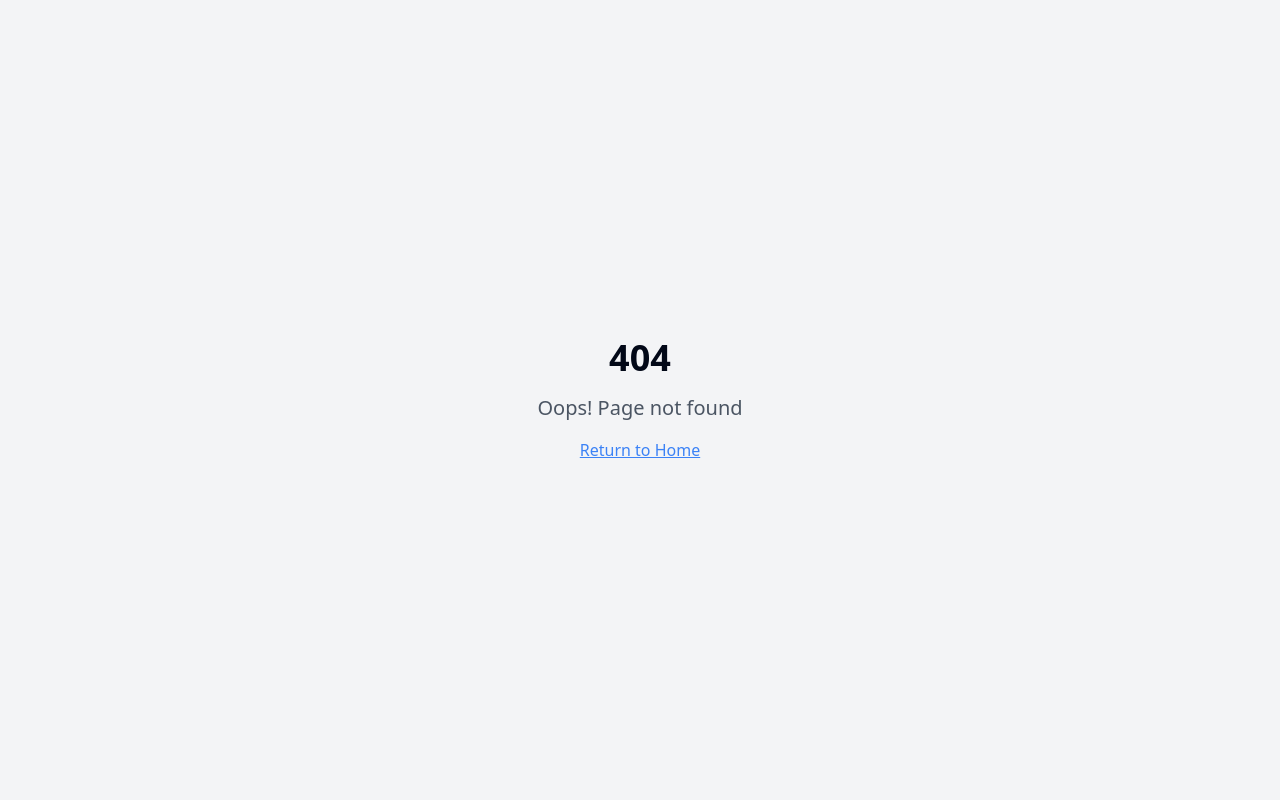
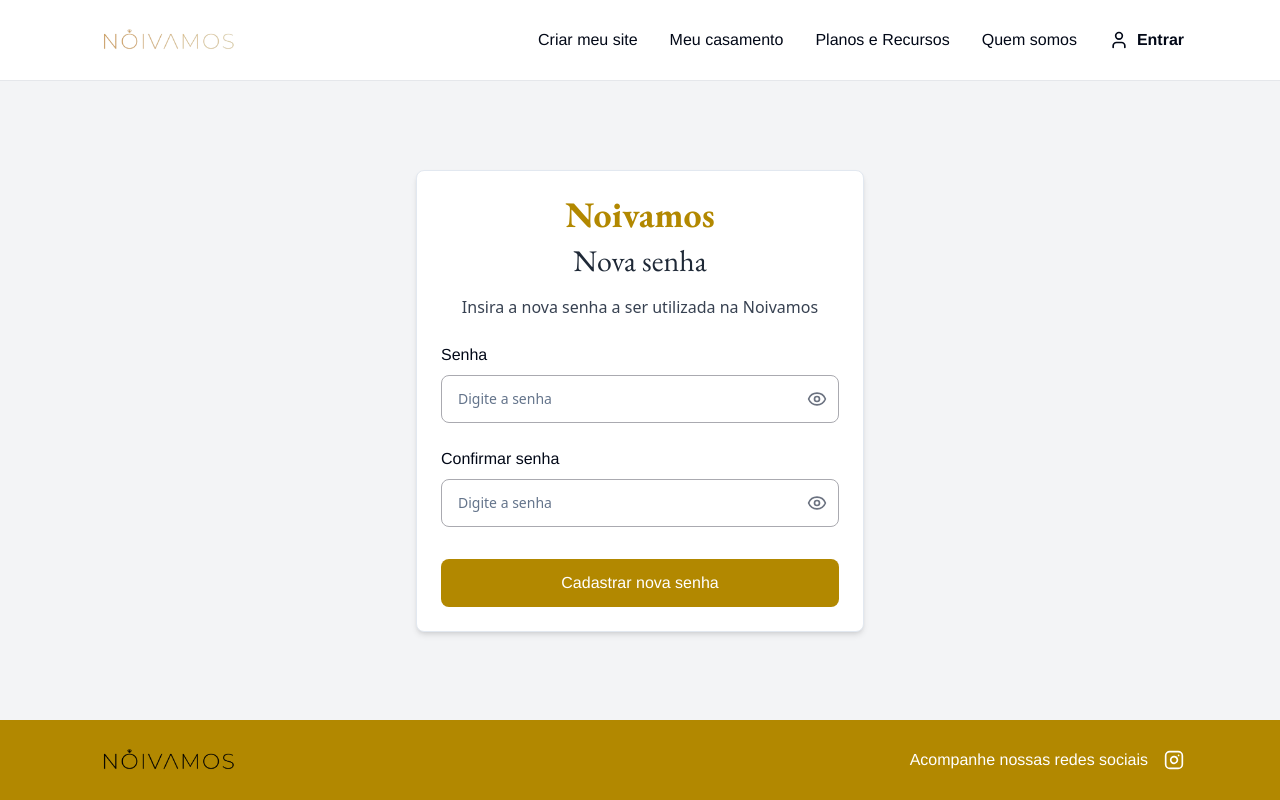
Before and after one commit to Fnatic12/noivamos-frontend, a React (Vite) app: page /reset-password in a window 1280 px wide. Before the commit this address had no page. Built offline with nearby package versions, Linux system fonts and the light colour scheme; a web font is replaced by a local one.

Commit message:
Refactor: Apply consistent screen pattern
Apply the same pattern used in other screens to the current screen.

```diff
--- a/src/App.tsx
+++ b/src/App.tsx
@@ -8,6 +8,7 @@ import Index from "./pages/Index";
 import Login from "./pages/Login";
 import Register from "./pages/Register";
 import ForgotPassword from "./pages/ForgotPassword";
+import ResetPassword from "./pages/ResetPassword";
 import NotFound from "./pages/NotFound";
 
 const queryClient = new QueryClient();
@@ -23,6 +24,7 @@ const App = () => (
           <Route path="/login" element={<Login />} />
           <Route path="/register" element={<Register />} />
           <Route path="/forgot-password" element={<ForgotPassword />} />
+          <Route path="/reset-password" element={<ResetPassword />} />
           {/* ADD ALL CUSTOM ROUTES ABOVE THE CATCH-ALL "*" ROUTE */}
           <Route path="*" element={<NotFound />} />
         </Routes>
--- /dev/null
+++ b/src/components/ResetPasswordForm.tsx
@@ -0,0 +1,116 @@
+
+import React, { useState } from 'react';
+import { useNavigate } from 'react-router-dom';
+import { Input } from './ui/input';
+import { Eye, EyeOff } from 'lucide-react';
+import SuccessDialog from './SuccessDialog';
+
+const ResetPasswordForm = () => {
+  const navigate = useNavigate();
+  const [password, setPassword] = useState('');
+  const [confirmPassword, setConfirmPassword] = useState('');
+  const [showPassword, setShowPassword] = useState(false);
+  const [showConfirmPassword, setShowConfirmPassword] = useState(false);
+  const [showSuccess, setShowSuccess] = useState(false);
+
+  const handleSubmit = (e: React.FormEvent) => {
+    e.preventDefault();
+    console.log('Nova senha cadastrada:', password);
+    // Aqui você normalmente chamaria uma API para atualizar a senha
+    setShowSuccess(true);
+  };
+
+  const toggleShowPassword = () => {
+    setShowPassword(!showPassword);
+  };
+
+  const toggleShowConfirmPassword = () => {
+    setShowConfirmPassword(!showConfirmPassword);
+  };
+
+  const handleSuccessDialogClose = () => {
+    setShowSuccess(false);
+    // Redirecionar para login após fechar o diálogo
+    navigate('/login');
+  };
+
+  return (
+    <div className="w-full">
+      <h1 className="font-garamond font-bold text-[#B28800] text-4xl text-center mb-2">
+        Noivamos
+      </h1>
+
+      <h2 className="font-garamond text-3xl text-center mb-4 text-gray-800">
+        Nova senha
+      </h2>
+
+      <p className="text-center mb-6 text-gray-700 px-4">
+        Insira a nova senha a ser utilizada na Noivamos
+      </p>
+
+      <form onSubmit={handleSubmit}>
+        <div className="mb-6">
+          <label htmlFor="password" className="block font-avenir text-base mb-2">
+            Senha
+          </label>
+          <div className="relative">
+            <Input
+              type={showPassword ? "text" : "password"}
+              id="password"
+              className="w-full h-12 px-4 py-2 border border-noivamos-border rounded-lg focus:outline-none focus:ring-2 focus:ring-[#B28800]"
+              placeholder="Digite a senha"
+              value={password}
+              onChange={(e) => setPassword(e.target.value)}
+              required
+            />
+            <button
+              type="button"
+              className="absolute right-3 top-1/2 transform -translate-y-1/2 text-gray-500"
+              onClick={toggleShowPassword}
+            >
+              {showPassword ? <EyeOff size={20} /> : <Eye size={20} />}
+            </button>
+          </div>
+        </div>
+
+        <div className="mb-8">
+          <label htmlFor="confirmPassword" className="block font-avenir text-base mb-2">
+            Confirmar senha
+          </label>
+          <div className="relative">
+            <Input
+              type={showConfirmPassword ? "text" : "password"}
+              id="confirmPassword"
+              className="w-full h-12 px-4 py-2 border border-noivamos-border rounded-lg focus:outline-none focus:ring-2 focus:ring-[#B28800]"
+              placeholder="Digite a senha"
+              value={confirmPassword}
+              onChange={(e) => setConfirmPassword(e.target.value)}
+              required
+            />
+            <button
+              type="button"
+              className="absolute right-3 top-1/2 transform -translate-y-1/2 text-gray-500"
+              onClick={toggleShowConfirmPassword}
+            >
+              {showConfirmPassword ? <EyeOff size={20} /> : <Eye size={20} />}
+            </button>
+          </div>
+        </div>
+
+        <button
+          type="submit"
+          className="w-full py-3 bg-[#B28800] hover:bg-[#9a7600] text-white font-avenir font-medium rounded-lg transition-colors"
+        >
+          Cadastrar nova senha
+        </button>
+      </form>
+
+      <SuccessDialog
+        open={showSuccess}
+        onOpenChange={handleSuccessDialogClose}
+      />
+    </div>
+  );
+};
+
+export default ResetPasswordForm;
--- /dev/null
+++ b/src/pages/ResetPassword.tsx
@@ -0,0 +1,24 @@
+
+import React from 'react';
+import Header from '@/components/Header';
+import Footer from '@/components/Footer';
+import ResetPasswordForm from '@/components/ResetPasswordForm';
+import { Card } from '@/components/ui/card';
+
+const ResetPassword = () => {
+  return (
+    <div className="flex flex-col min-h-screen">
+      <Header />
+
+      <main className="flex-grow flex items-center justify-center bg-gray-100">
+        <Card className="w-full max-w-md mx-auto bg-white p-6 shadow-md">
+          <ResetPasswordForm />
+        </Card>
+      </main>
+
+      <Footer />
+    </div>
+  );
+};
+
+export default ResetPassword;
```
